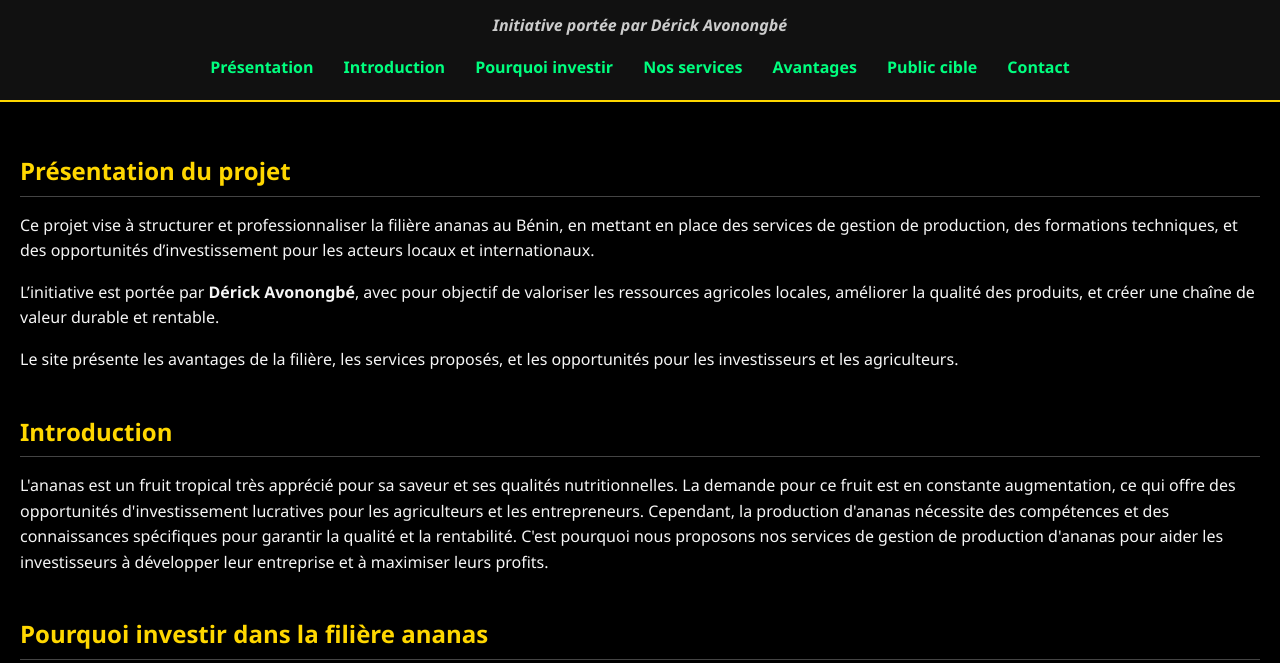
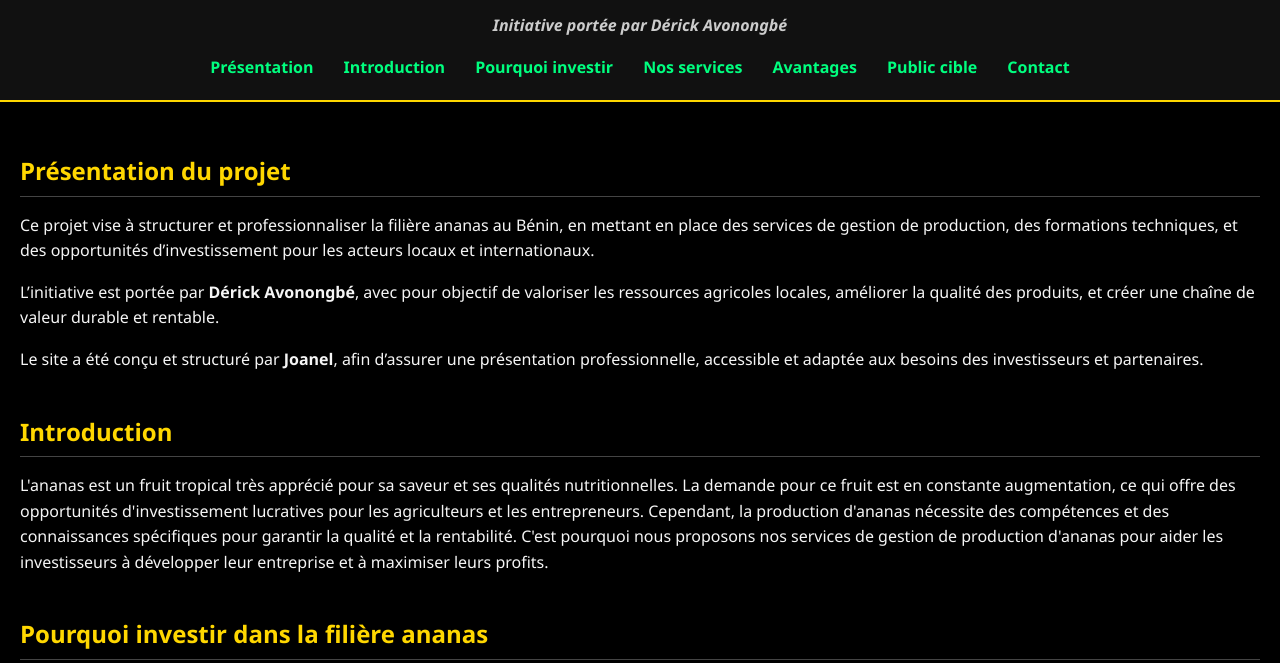
Before and after one commit to joanelcode229/-Derick-Agro-Services-, a plain HTML site: page index.html in a window 1280 px wide. Shown: the part 137-800 px from the top of the page. Drawn offline with Linux system fonts and the light colour scheme.

Commit message:
Update index.html

```diff
--- a/index.html
+++ b/index.html
@@ -34,7 +34,7 @@
         L’initiative est portée par <strong>Dérick Avonongbé</strong>, avec pour objectif de valoriser les ressources agricoles locales, améliorer la qualité des produits, et créer une chaîne de valeur durable et rentable.
       </p>
       <p>
-        Le site présente les avantages de la filière, les services proposés, et les opportunités pour les investisseurs et les agriculteurs.
+        Le site a été conçu et structuré par <strong>Joanel</strong>, afin d’assurer une présentation professionnelle, accessible et adaptée aux besoins des investisseurs et partenaires.
       </p>
     </section>
 
@@ -91,6 +91,7 @@
 
   <footer>
     <p>&copy; 2025 Développement de la filière ananas. Tous droits réservés.</p>
+    <p>Site conçu et structuré par <strong>Joanel</strong></p>
   </footer>
 </body>
 </html>
```
